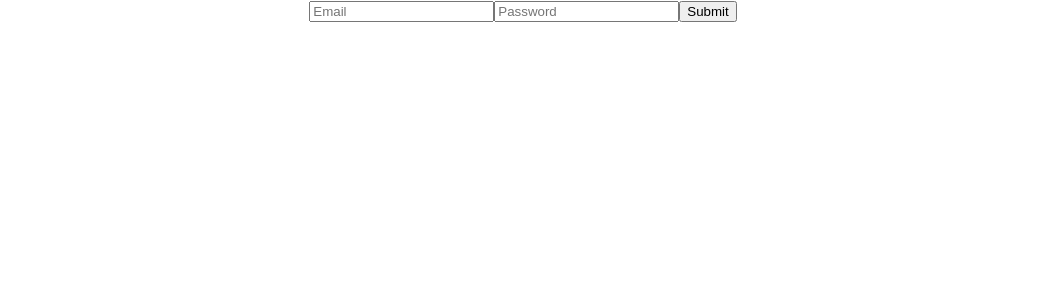
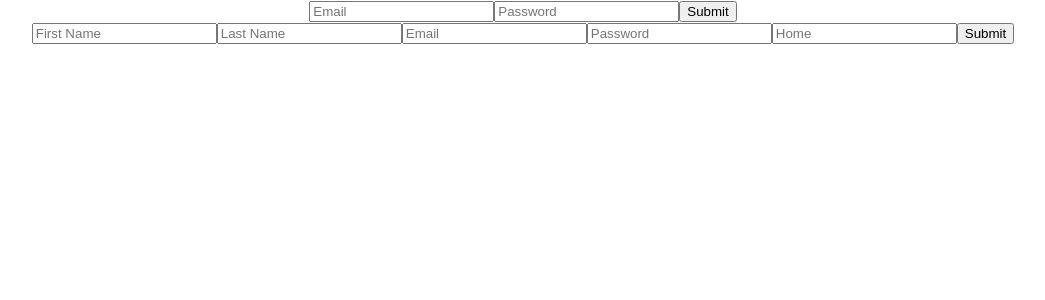
Before and after one commit to VladTGeorgiev/HomeMaster-frontend, a React (Create React App) app: page /login in a window 1280 px wide. Shown: the top 300 px of the page, without its empty margins (117-1162 px from the left). Built offline with nearby package versions, Linux system fonts and the light colour scheme.

Commit message:
Log in and Sign up set up

```diff
--- a/src/App.js
+++ b/src/App.js
@@ -4,7 +4,7 @@ import './App.css';
 import Navbar from './components/Navbar';
 import API from './adapters/API';
 // import { BrowserRouter as Router, Route } from 'react-router-dom';
-import Userform from './components/LogInForm'
+import SignUpForm from './components/SignUpForm'
 import LogInForm from './components/LogInForm';
 class App extends React.Component {
   constructor(props)
@@ -33,13 +33,13 @@ class App extends React.Component {
   }
 
   signUp = user => {
+    {console.log(user)}
     API.signUp(user)
       .then(user => this.setState({ user }))
       window.history.pushState({}, "new state", "home");
   }
 
   logIn = user => {
-    console.log(user)
     API.logIn(user)
       .then(user => this.setState({ user }))
       window.history.pushState({}, "new state", "home");
@@ -57,7 +57,11 @@ class App extends React.Component {
         { this.state.user ?
           <Navbar user={this.state.user} logOut={this.logOut}/>
         :
-          <LogInForm user={this.state.user} submit={this.logIn}/>
+          <div>
+            <LogInForm user={this.state.user} submit={this.logIn}/>
+            <span></span>
+            <SignUpForm user={this.state.user} submit={this.signUp}/>
+          </div>
         }
       </div>
     );
--- a/src/adapters/API.js
+++ b/src/adapters/API.js
@@ -15,13 +15,13 @@ const handleServerError = response => console.error(response)
 
 const clearToken = () => localStorage.removeItem('token')
 
-const signUp = (user) => fetch(signupUrl, {
+const signUp = (user) =>fetch(signupUrl, {
     method: 'POST',
     headers: {
         'Content-Type': 'application/json'
     },
     body: JSON.stringify({ user })
-}).then(jsonify)
+    }).then(jsonify)
     .then(data => {
         localStorage.setItem('token', data.token)
         return data.user
--- a/src/components/Navbar.js
+++ b/src/components/Navbar.js
@@ -1,9 +1,10 @@
 import React from 'react'
 
-const Navbar = ({ user, signUp, logIn, logOut}) => {
+const Navbar = ({ user, logOut}) => {
     return (
         <div>
-            Logged in!
+           Hello, {user.first_name}!
+            <button onClick={logOut}>Log Out</button>
         </div>
     )
 }
--- /dev/null
+++ b/src/components/SignUpForm.js
@@ -0,0 +1,32 @@
+import React, { useState } from 'react'
+
+const SugnUpForm = ({ submit, header }) => {
+
+    const [first_name, setFirstName] = useState('')
+    const [last_name, setLastName] = useState('')
+    const [email, setEmail] = useState('')
+    const [password, setPassword] = useState('')
+    const [home_id, setHomeId] = useState('')
+
+    return (
+        <form onSubmit={e => {
+            e.preventDefault();
+            submit({first_name, last_name, email, password, home_id })
+            // setFirstName('')
+            // setLastName('')
+            // setEmail('')
+            // setPassword('')
+            // setHomeId('')
+        }}>
+            <span>{header}</span>
+            <input placeholder="First Name" type="text" name="first_name" value={first_name} onChange={e => setFirstName(e.target.value)} />
+            <input placeholder="Last Name" type="text" name="last_name" value={last_name} onChange={e => setLastName(e.target.value)} />
+            <input placeholder="Email" type="email" name="email" value={email} onChange={e => setEmail(e.target.value)} />
+            <input placeholder="Password" type="password" name="password" value={password} onChange={e => setPassword(e.target.value)} />
+            <input placeholder="Home" type="number" name="home_id" value={home_id} onChange={e => setHomeId(e.target.value)} />
+            <input type="submit" />
+        </form>
+    )
+}
+
+export default SugnUpForm
```
